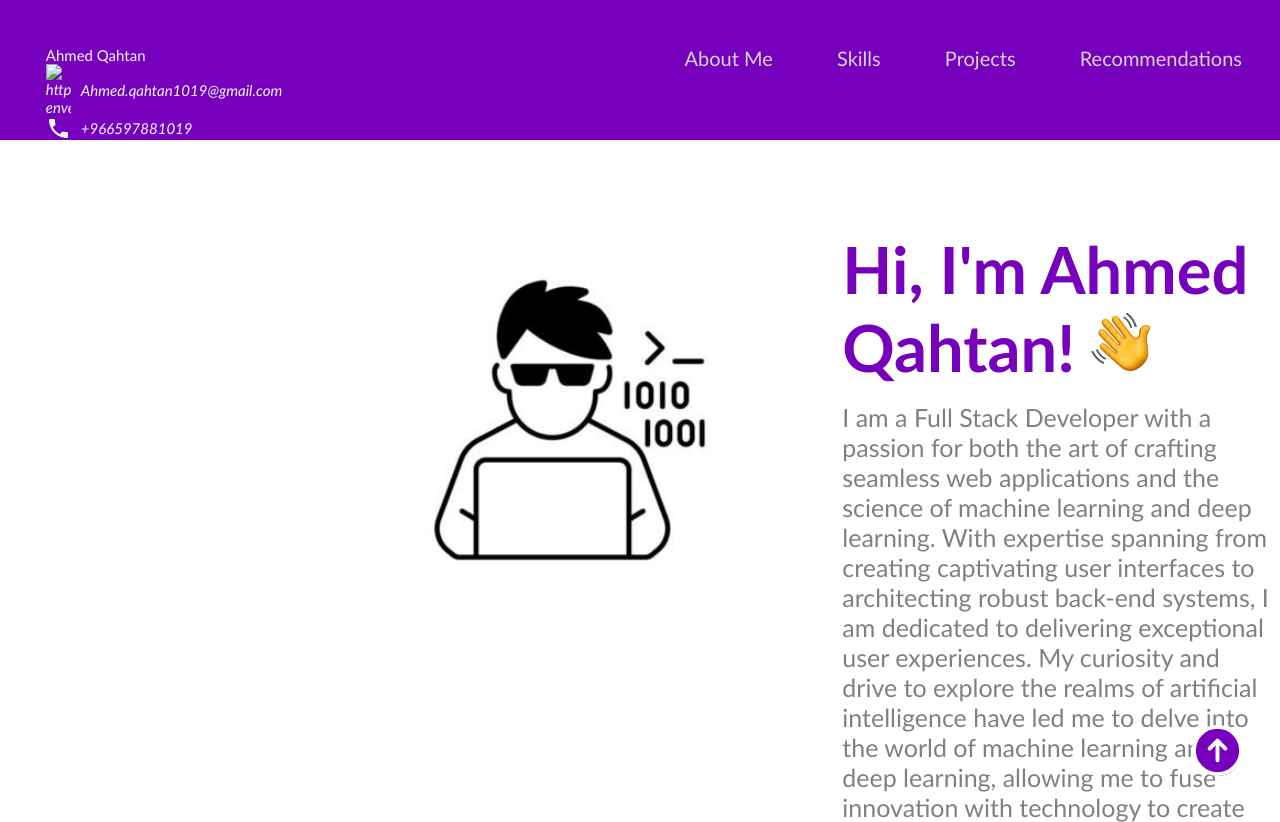
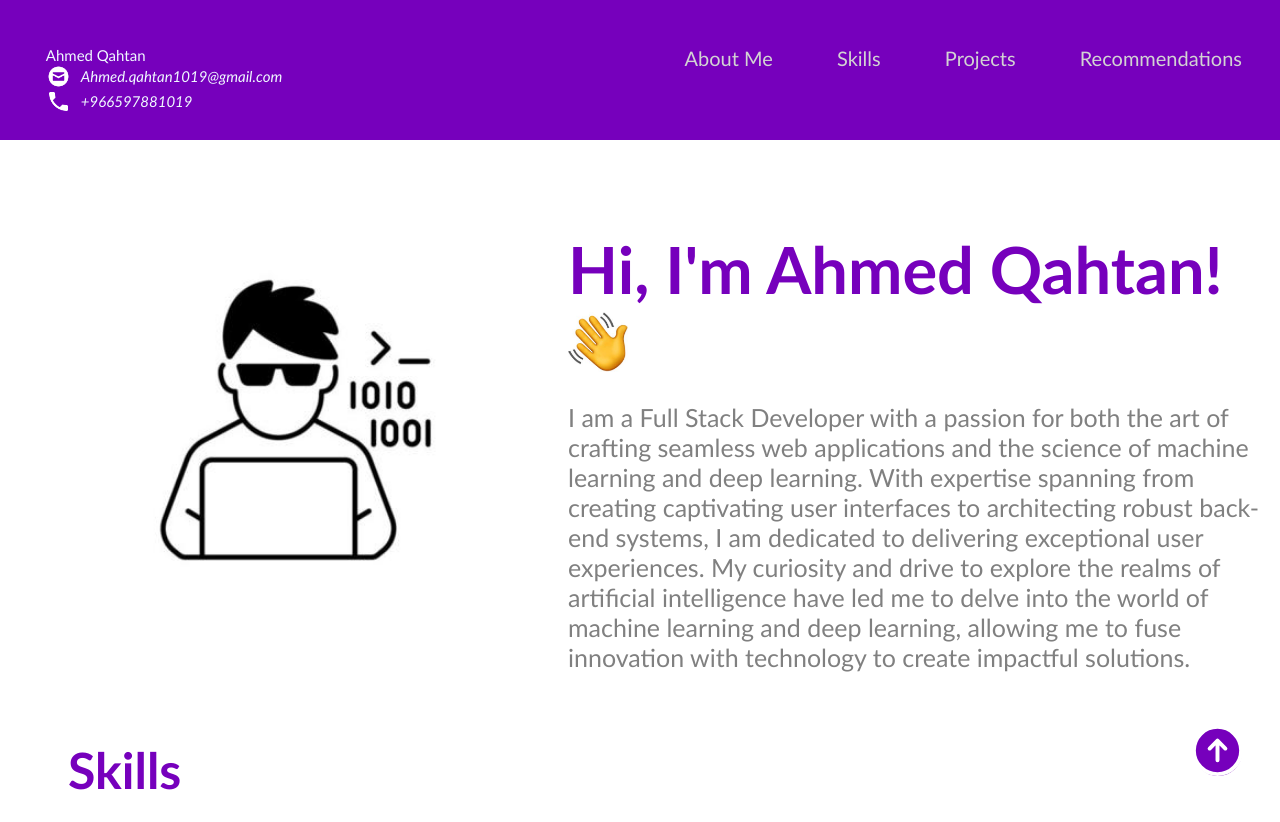
Before and after one commit to qn50/My-Portfolio, a plain HTML site: page index.html in a window 1280 px wide. Shown: the top 822 px of the page. Drawn offline with Linux system fonts and the light colour scheme; files whose address does not match are found by name.

Commit message:
Update index.html

```diff
--- a/index.html
+++ b/index.html
@@ -14,7 +14,7 @@
             <div class="profile_name">
                 Ahmed Qahtan
                 <div class="contact_info">
-                    <img src="envelope.png" alt="https://icons8.com/icon/124377/circled-envelope" />
+                    <img src="portfolio_images/envelope.png" alt="https://icons8.com/icon/124377/circled-envelope" />
                     Ahmed.qahtan1019@gmail.com
                 </div>
                 <div style="clear:both;"></div>
```
